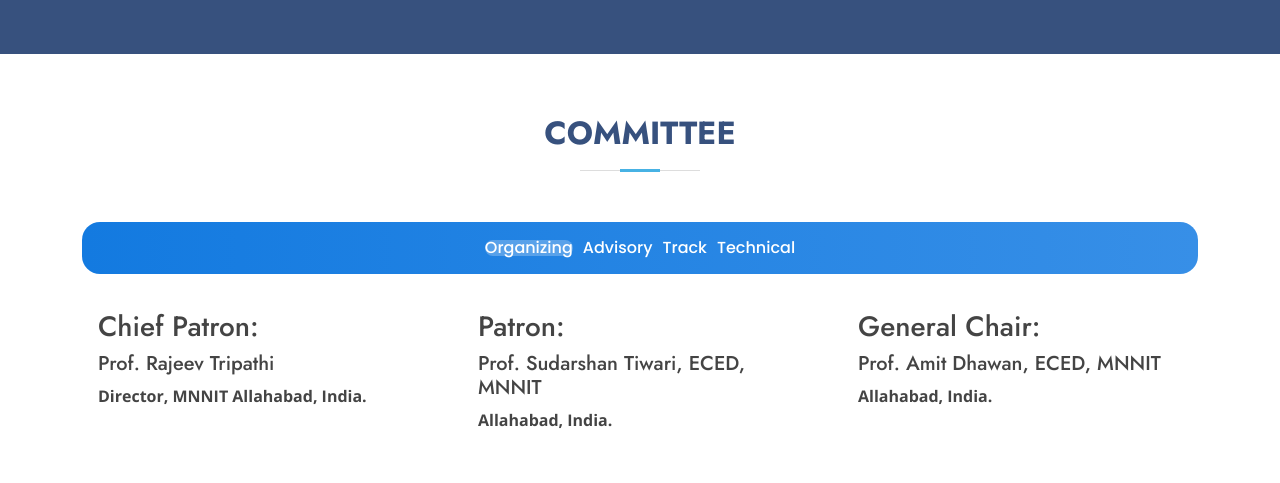
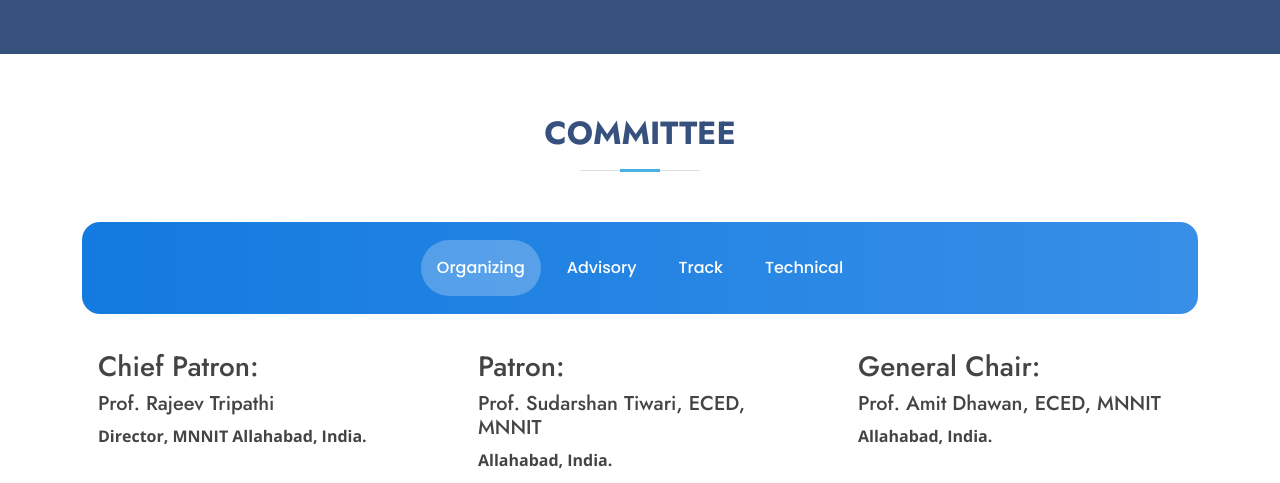
Before and after one commit to ayayushsharma/imme2022, a plain HTML site: page committee.html in a window 1280 px wide. Shown: the part 586-1069 px from the top of the page. Drawn offline with nearby package versions, Linux system fonts and the light colour scheme.

Commit message:
Updated Tab on the committee page

```diff
--- a/committee.html
+++ b/committee.html
@@ -111,10 +111,10 @@
 
         <ul id="portfolio-flters" class="d-flex justify-content-center" data-aos="fade-up" data-aos-delay="100">
 
-          <li data-filter=".filter-app" class="filter-active">Organizing</li>
-          <li data-filter=".filter-card">Advisory</li>
-          <li data-filter=".filter-web">Track</li>
-          <li data-filter=".filter-tech">Technical</li>
+          <li data-filter=".filter-app" class="filter-active"><span>Organizing</span></li>
+          <li data-filter=".filter-card"><span>Advisory</span></li>
+          <li data-filter=".filter-web"><span>Track</span></li>
+          <li data-filter=".filter-tech"><span>Technical</span></li>
         </ul>
 
         <div class="row portfolio-container" data-aos="fade-up" data-aos-delay="200">
```
